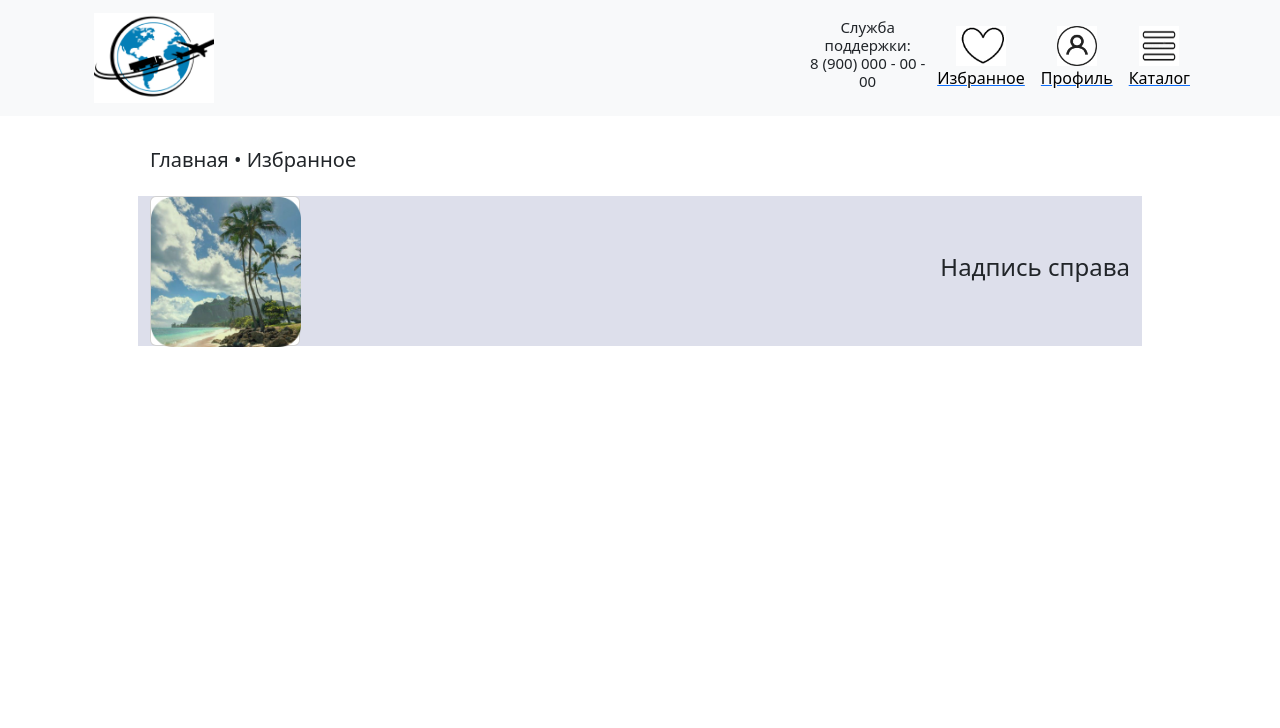
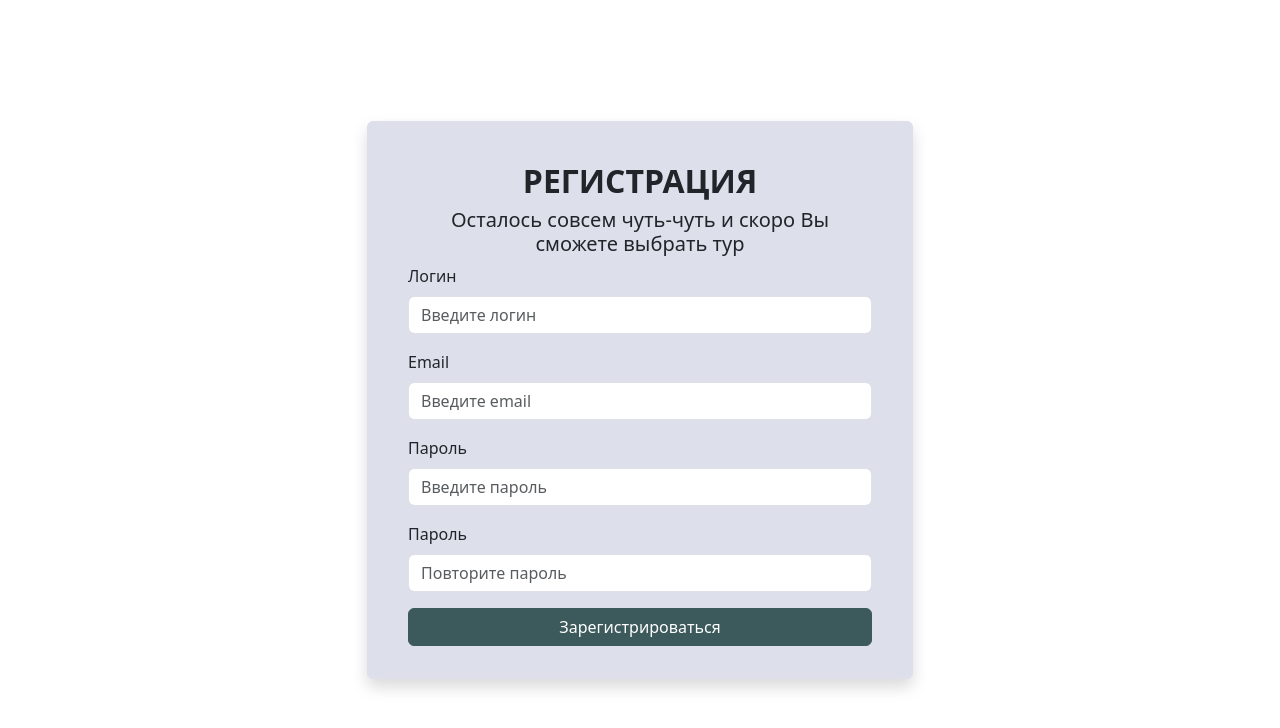
Before and after one commit to boneyk/Epsilon_Frontend, a React (Create React App) app: page /api/tours/favorite in a window 1280 px wide. Shown: the top 728 px of the page. Built offline with nearby package versions, Linux system fonts and the light colour scheme.

Commit message:
добавлен вход и регистрация

```diff
--- a/src/App.js
+++ b/src/App.js
@@ -6,18 +6,22 @@ import { Favorite } from "./Favorite";
 import { Profile } from "./Profile";
 import { Tours } from "./Tours";
 import { Route, BrowserRouter as Router, Routes } from "react-router-dom";
+import {Login} from "./Login"
+import {Reg} from "./Reg"
+
 
 function App() {
   return (
     <>
-      <Router>
+      {/* <Router>
         <Navibar />
         <Routes>
           <Route path="/api/tours/favorite" element={<Favorite/>} />
           <Route path="/api/users/info" element={<Profile/>} />
           <Route path="api/tours" element={<Tours/>} />
         </Routes>
-      </Router>
+      </Router> */}
+      <Reg/>
     </>
   );
 }
--- a/src/Favorite.js
+++ b/src/Favorite.js
@@ -1,19 +1,28 @@
 import React from "react";
 import "./fave.css"
-import { Container, Row, Col, Card } from "react-bootstrap";
+import { Container, Row, Col, Card,ListGroup } from "react-bootstrap";
 
 export const Favorite = () => (
-  <Container md ='4'style={{ paddingLeft:'5rem',paddingRight:'5rem',paddingTop: '2rem', paddingBottom: '2rem', justifyContent: "center", alignItems: "center" }}>
-    <h3 style={{paddingBottom: '1rem', justifyContent: "center", alignItems: "center", fontSize: "20px"}}>Главная • Избранное</h3>
-    <Row className="fave_elem">
-      <Col xs={6} md={4}>
-        <Card style={{height:150,width:150}}>
-          <Card.Img variant="left" src="/img/thailand.png" height='150' width='150'className="d-flex justify-content-begin"/>
-        </Card>
-      </Col>
-      <Col xs={6} md={8} className="d-flex justify-content-end">
-        <h4>Надпись справа</h4>
-      </Col>
-    </Row>
-  </Container>
+    <Container md ='4'style={{ paddingLeft:'5rem',paddingRight:'5rem',paddingTop: '2rem', paddingBottom: '2rem', justifyContent: "center", alignItems: "center" }}>
+    <ListGroup>
+      <ListGroup.Item className="fave_elem">Cras justo odio</ListGroup.Item>
+      <ListGroup.Item className="fave_elem">Dapibus ac facilisis in</ListGroup.Item>
+      <ListGroup.Item className="fave_elem">Morbi leo risus</ListGroup.Item>
+      <ListGroup.Item className="fave_elem">Porta ac consectetur ac</ListGroup.Item>
+      <ListGroup.Item className="fave_elem">Vestibulum at eros</ListGroup.Item>
+    </ListGroup>
+    </Container>
+//   <Container md ='4'style={{ paddingLeft:'5rem',paddingRight:'5rem',paddingTop: '2rem', paddingBottom: '2rem', justifyContent: "center", alignItems: "center" }}>
+//     <h3 style={{paddingBottom: '1rem', justifyContent: "center", alignItems: "center", fontSize: "20px"}}>Главная • Избранное</h3>
+//     <Row className="fave_elem" >
+//       <Col xs={6} md={4} >
+//         <Card style={{height:190,width:190}}>
+//           <Card.Img variant="left" src="/img/thailand.png" height='190' width='190'className="d-flex justify-content-left"/>
+//         </Card>
+//       </Col>
+//       <Col xs={8} md={8} >
+//         <h4>Надпись справа</h4>
+//       </Col>
+//     </Row>
+//   </Container>
 )
--- /dev/null
+++ b/src/Login.js
@@ -0,0 +1,58 @@
+import React from "react";
+import { Container, Row, Col, Card, Form, Button } from "react-bootstrap";
+
+export const Login = () => (
+  <div>
+    <Container>
+      <Row className="vh-100 d-flex justify-content-center align-items-center" >
+        <Col md={8} lg={6} xs={12}>
+          <Card className="shadow px-4" style={{ backgroundColor: "#DDDFEB", borderColor: "#DDDFEB" }}>
+            <Card.Body>
+              <div className="mb-3 mt-md-4">
+                <h2 className="fw-bold mb-2 text-center text-uppercase">
+                  Вход
+                </h2>
+                <h2 className="mb-2 text-center" style={{ fontSize: '20px' }}>Для продолжения Вам необходимо войти или зарегистрироваться</h2>
+                <div className="mb-3">
+                  <Form>
+                    <Form.Group className="mb-3" controlId="Login">
+                      <Form.Label className="text-center">Login</Form.Label>
+                      <Form.Control type="text" placeholder="Enter Login" />
+                    </Form.Group>
+
+                    <Form.Group className="mb-3" controlId="formBasicPassword">
+                      <Form.Label>Password</Form.Label>
+                      <Form.Control type="password" placeholder="Password" />
+                    </Form.Group>
+
+                    <div className="d-grid mb-3">
+                        <Button variant="primary" type="submit" style={{ backgroundColor: "#3C5A5C", borderColor: "#3C5A5C" }}>
+                            Вход
+                        </Button>
+                    </div>
+
+                    <div className="d-grid mb-3">
+                        <Button variant="primary" type="submit" style={{ backgroundColor: "#3C5A5C", borderColor: "#3C5A5C" }}>
+                            Регистрация
+                        </Button>
+                    </div>
+
+
+                    <div className="d-grid">
+                      <p className="mb-0 text-center">
+                        Already have an account?{" "}
+                        <a href="{''}" className="text-primary fw-bold">
+                          Sign In
+                        </a>
+                      </p>
+                    </div>
+                  </Form>
+                </div>
+              </div>
+            </Card.Body>
+          </Card>
+        </Col>
+      </Row>
+    </Container>
+  </div>
+);
--- /dev/null
+++ b/src/Reg.js
@@ -0,0 +1,63 @@
+import React from 'react'
+import { Col, Button, Row, Container, Card, Form } from "react-bootstrap";
+
+export const Reg = () => (
+    <div>
+      <Container>
+        <Row className="vh-100 d-flex justify-content-center align-items-center">
+          <Col md={8} lg={6} xs={12}>
+            <Card className="shadow px-4" style={{ backgroundColor: "#DDDFEB", borderColor: "#DDDFEB" }}>
+              <Card.Body>
+                <div className="mb-3 mt-md-4">
+                  <h2 className="fw-bold mb-2 text-center text-uppercase ">Регистрация</h2>
+                  <h2 className="mb-2 text-center" style={{ fontSize: '20px' }}>Осталось совсем чуть-чуть и скоро Вы сможете выбрать тур</h2>
+                  <div className="mb-3">
+                    <Form>
+                      <Form.Group className="mb-3" controlId="Login">
+                        <Form.Label className="text-center">
+                          Логин
+                        </Form.Label>
+                        <Form.Control type="text" placeholder="Введите логин" />
+                      </Form.Group>
+
+                      <Form.Group className="mb-3" controlId="formBasicEmail">
+                        <Form.Label className="text-center">
+                          Email
+                        </Form.Label>
+                        <Form.Control type="email" placeholder="Введите email" />
+                      </Form.Group>
+
+                      <Form.Group
+                        className="mb-3"
+                        controlId="formBasicPassword"
+                      >
+                        <Form.Label>Пароль</Form.Label>
+                        <Form.Control type="password" placeholder="Введите пароль" />
+                      </Form.Group>
+                      <Form.Group
+                        className="mb-3"
+                        controlId="formBasicPassword"
+                      >
+                        <Form.Label> Пароль</Form.Label>
+                        <Form.Control type="password" placeholder="Повторите пароль" />
+                      </Form.Group>
+                      <Form.Group
+                        className="mb-3"
+                        controlId="formBasicCheckbox"
+                      >
+                      </Form.Group>
+                      <div className="d-grid">
+                        <Button variant="primary" type="submit" style={{ backgroundColor: "#3C5A5C", borderColor: "#3C5A5C" }}>
+                          Зарегистрироваться
+                        </Button>
+                      </div>
+                    </Form>
+                  </div>
+                </div>
+              </Card.Body>
+            </Card>
+          </Col>
+        </Row>
+      </Container>
+    </div>
+  );
--- a/src/components/navibar.js
+++ b/src/components/navibar.js
@@ -12,9 +12,9 @@ export default function navibar() {
               <img src="/img/touragency.png" className="navimg" alt="tourAgency icon"/></Navbar.Brand>
         <Navbar.Toggle aria-controls="responsive-navbar-nav" />
         <Navbar.Collapse id="responsive-navbar-nav">
-          <Nav className="navelements">
+          <Nav className="navelements" defaultActiveKey="catalog">
           <h1 style={{ fontSize: "15px", textAlign: "center" }}>Служба поддержки: <br/> 8 (900) 000 - 00 - 00</h1>
-          <Nav.Link><Link to ="api/tours/favorite">
+          <Nav.Link eventKey="favorite"><Link to ="api/tours/favorite">
             <div style={{ textAlign: "center" }} className="navtext">
               <img
               src="/img/favorite.png"
@@ -26,7 +26,7 @@ export default function navibar() {
             <div>Избранное</div>
           </div>
           </Link></Nav.Link>
-          <Nav.Link><Link to ="api/users/info">
+          <Nav.Link eventKey="profile"><Link to ="api/users/info">
             <div style={{ textAlign: "center" }}  className="navtext">
               <img
               src="/img/profile.png"
@@ -38,7 +38,7 @@ export default function navibar() {
             <div>Профиль</div>
           </div>
           </Link></Nav.Link>
-          <Nav.Link><Link to ="api/tours">
+          <Nav.Link eventKey="catalog"><Link to ="api/tours">
             <div style={{ textAlign: "center" }}  className="navtext">
               <img
               src="/img/catalog.png"
--- a/src/fave.css
+++ b/src/fave.css
@@ -2,4 +2,5 @@
     justify-content: "center";
     align-items: center;
     background: #DDDFEB;
+    padding-top: '2rem';
 }
```
Also changed, not shown: src/logo.svg (deleted).
